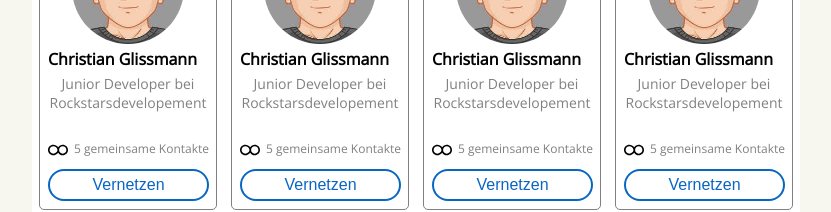
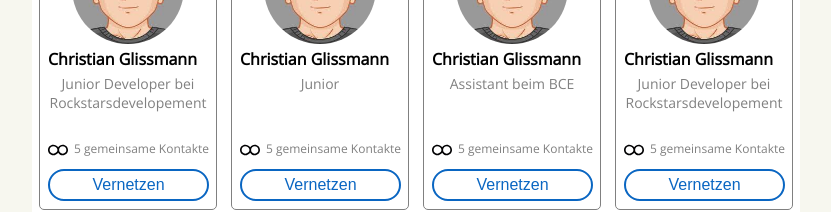
Before and after one commit to glissario/example_linkedIn_newFriends, a plain HTML site: page index.html in a window 1280 px wide. Shown: the part 135-347 px from the top of the page, without its empty margins (224-1055 px from the left). Drawn offline with nearby package versions, Linux system fonts and the light colour scheme.

Commit message:
fix change Content

```diff
--- a/index.html
+++ b/index.html
@@ -38,7 +38,7 @@
         <img class="profile-picture" src="profil_gliss.jpg" alt="" />
 
         <h2>Christian Glissmann</h2>
-        <p class="job">Junior Developer bei Rockstarsdevelopement</p>
+        <p class="job">Junior </p>
         <div class="contacts">
         <p class="same-contacts"> 5 gemeinsame Kontakte</p>
         <button class="connect-button">Vernetzen</button>
@@ -52,7 +52,7 @@
         <img class="profile-picture" src="profil_gliss.jpg" alt="" />
 
         <h2>Christian Glissmann</h2>
-        <p class="job">Junior Developer bei Rockstarsdevelopement</p>
+        <p class="job">Assistant beim BCE</p>
         <div class="contacts">
         <p class="same-contacts">5 gemeinsame Kontakte</p>
         <button class="connect-button">Vernetzen</button>
```
